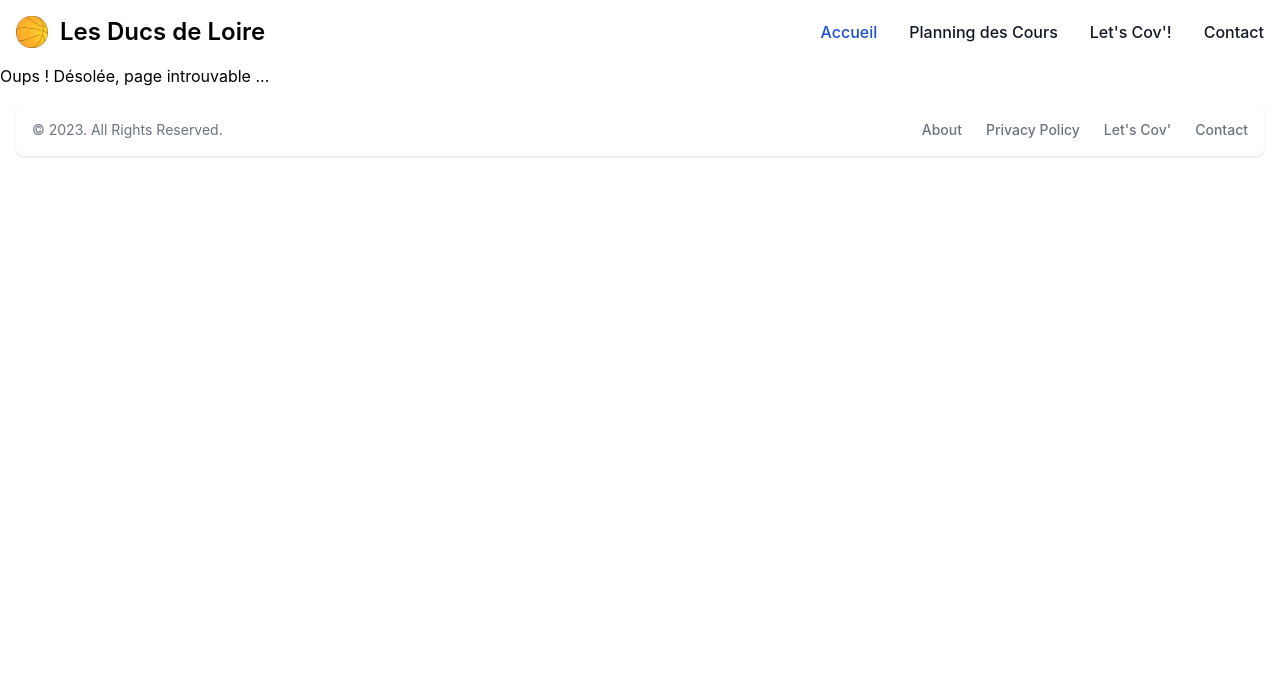
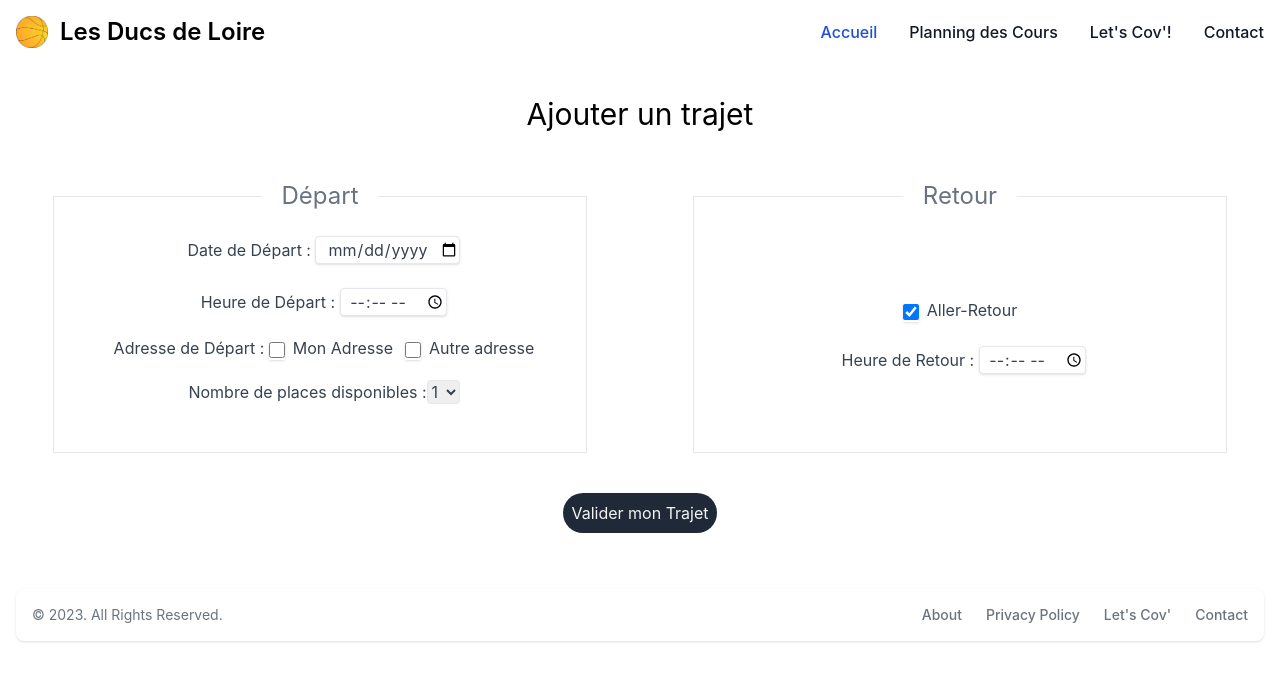
Before and after one commit to Chao-Ma5566/WorkshopEPSI, a React (Create React App) app in the folder Desktop/Workshop/front/: page /addTrajet in a window 1280 px wide. Shown: the top 680 px of the page. Built offline with nearby package versions, Linux system fonts and the light colour scheme.

Commit message:
addTrajet OK

```diff
--- a/Desktop/Workshop/front/output.css
+++ b/Desktop/Workshop/front/output.css
@@ -434,6 +434,100 @@ video {
   display: none;
 }
 
+h1 {
+  margin-top: 2rem;
+  margin-bottom: 2rem;
+  font-size: 1.875rem;
+  line-height: 2.25rem;
+}
+
+h2 {
+  margin-top: 0.5rem;
+  margin-bottom: 0.5rem;
+  font-size: 1.5rem;
+  line-height: 2rem;
+}
+
+button > :not([hidden]) ~ :not([hidden]) {
+  --tw-space-y-reverse: 0;
+  margin-top: calc(0.75rem * calc(1 - var(--tw-space-y-reverse)));
+  margin-bottom: calc(0.75rem * var(--tw-space-y-reverse));
+}
+
+button {
+  border-radius: 0.25rem;
+  --tw-bg-opacity: 1;
+  background-color: rgb(31 41 55 / var(--tw-bg-opacity));
+  padding-left: 0.375rem;
+  padding-right: 0.375rem;
+  padding-top: 0.125rem;
+  padding-bottom: 0.125rem;
+  --tw-text-opacity: 1;
+  color: rgb(243 244 246 / var(--tw-text-opacity));
+  transition-duration: 500ms;
+}
+
+button:hover {
+  --tw-bg-opacity: 1;
+  background-color: rgb(55 65 81 / var(--tw-bg-opacity));
+}
+
+input {
+  margin-top: 0.75rem;
+  margin-bottom: 0.75rem;
+  border-radius: 0.25rem;
+  border-width: 1px;
+  text-align: center;
+  --tw-text-opacity: 1;
+  color: rgb(55 65 81 / var(--tw-text-opacity));
+  --tw-shadow: 0 1px 3px 0 rgb(0 0 0 / 0.1), 0 1px 2px -1px rgb(0 0 0 / 0.1);
+  --tw-shadow-colored: 0 1px 3px 0 var(--tw-shadow-color), 0 1px 2px -1px var(--tw-shadow-color);
+  box-shadow: var(--tw-ring-offset-shadow, 0 0 #0000), var(--tw-ring-shadow, 0 0 #0000), var(--tw-shadow);
+}
+
+textarea {
+  width: 100%;
+  -webkit-appearance: none;
+          appearance: none;
+  border-radius: 0.25rem;
+  border-width: 1px;
+  padding-top: 0.5rem;
+  padding-bottom: 0.5rem;
+  padding-left: 0.75rem;
+  padding-right: 0.75rem;
+  --tw-text-opacity: 1;
+  color: rgb(55 65 81 / var(--tw-text-opacity));
+  --tw-shadow: 0 1px 3px 0 rgb(0 0 0 / 0.1), 0 1px 2px -1px rgb(0 0 0 / 0.1);
+  --tw-shadow-colored: 0 1px 3px 0 var(--tw-shadow-color), 0 1px 2px -1px var(--tw-shadow-color);
+  box-shadow: var(--tw-ring-offset-shadow, 0 0 #0000), var(--tw-ring-shadow, 0 0 #0000), var(--tw-shadow);
+}
+
+.a {
+  transition-duration: 200ms;
+}
+
+label {
+  margin-bottom: 0.5rem;
+  padding-top: 0.75rem;
+  padding-bottom: 0.75rem;
+  padding-left: 0.5rem;
+  --tw-text-opacity: 1;
+  color: rgb(55 65 81 / var(--tw-text-opacity));
+}
+
+select {
+  border-radius: 0.25rem;
+  border-width: 1px;
+  --tw-text-opacity: 1;
+  color: rgb(55 65 81 / var(--tw-text-opacity));
+}
+
+.admin form {
+  margin-top: 2rem;
+  --tw-bg-opacity: 1;
+  background-color: rgb(243 244 246 / var(--tw-bg-opacity));
+}
+
 *, ::before, ::after {
   --tw-border-spacing-x: 0;
   --tw-border-spacing-y: 0;
@@ -596,35 +690,6 @@ video {
   border-width: 0;
 }
 
-.absolute {
-  position: absolute;
-}
-
-.relative {
-  position: relative;
-}
-
-.inset-y-0 {
-  top: 0px;
-  bottom: 0px;
-}
-
-.left-0 {
-  left: 0px;
-}
-
-.right-0 {
-  right: 0px;
-}
-
-.float-right {
-  float: right;
-}
-
-.float-left {
-  float: left;
-}
-
 .m-4 {
   margin: 1rem;
 }
@@ -633,22 +698,29 @@ video {
   margin: auto;
 }
 
-.mx-2 {
-  margin-left: 0.5rem;
-  margin-right: 0.5rem;
-}
-
 .mx-auto {
   margin-left: auto;
   margin-right: auto;
+}
+
+.mb-10 {
+  margin-bottom: 2.5rem;
+}
+
+.mb-3 {
+  margin-bottom: 0.75rem;
+}
+
+.mb-6 {
+  margin-bottom: 1.5rem;
 }
 
 .mr-3 {
   margin-right: 0.75rem;
 }
 
-.mt-2 {
-  margin-top: 0.5rem;
+.mr-4 {
+  margin-right: 1rem;
 }
 
 .mt-3 {
@@ -659,12 +731,12 @@ video {
   margin-top: 1rem;
 }
 
-.mr-4 {
-  margin-right: 1rem;
+.block {
+  display: block;
 }
 
-.block {
-  display: block;
+.inline {
+  display: inline;
 }
 
 .flex {
@@ -691,56 +763,28 @@ video {
   height: 2rem;
 }
 
-.h-32 {
-  height: 8rem;
-}
-
-.min-h-full {
-  min-height: 100%;
-}
-
-.min-h-screen {
-  min-height: 100vh;
+.w-1\/2 {
+  width: 50%;
 }
 
 .w-10 {
   width: 2.5rem;
 }
 
+.w-4 {
+  width: 1rem;
+}
+
 .w-5 {
   width: 1.25rem;
-}
-
-.w-full {
-  width: 100%;
-}
-
-.w-16 {
-  width: 4rem;
-}
-
-.w-32 {
-  width: 8rem;
-}
-
-.w-48 {
-  width: 12rem;
-}
-
-.w-60 {
-  width: 15rem;
 }
 
 .w-80 {
   width: 20rem;
 }
 
-.w-40 {
-  width: 10rem;
-}
-
-.w-1\/2 {
-  width: 50%;
+.w-full {
+  width: 100%;
 }
 
 .max-w-screen-xl {
@@ -779,12 +823,20 @@ video {
   border-radius: 0.25rem;
 }
 
+.rounded-full {
+  border-radius: 9999px;
+}
+
 .rounded-lg {
   border-radius: 0.5rem;
 }
 
 .border {
   border-width: 1px;
+}
+
+.border-solid {
+  border-style: solid;
 }
 
 .border-gray-100 {
@@ -807,11 +859,6 @@ video {
   background-color: rgb(249 250 251 / var(--tw-bg-opacity));
 }
 
-.bg-neutral-50 {
-  --tw-bg-opacity: 1;
-  background-color: rgb(250 250 250 / var(--tw-bg-opacity));
-}
-
 .bg-white {
   --tw-bg-opacity: 1;
   background-color: rgb(255 255 255 / var(--tw-bg-opacity));
@@ -825,49 +872,46 @@ video {
   padding: 1rem;
 }
 
+.px-5 {
+  padding-left: 1.25rem;
+  padding-right: 1.25rem;
+}
+
 .py-2 {
   padding-top: 0.5rem;
   padding-bottom: 0.5rem;
+}
+
+.pb-5 {
+  padding-bottom: 1.25rem;
 }
 
 .pl-3 {
   padding-left: 0.75rem;
 }
 
+.pl-5 {
+  padding-left: 1.25rem;
+}
+
 .pr-4 {
   padding-right: 1rem;
-}
-
-.pb-20 {
-  padding-bottom: 5rem;
-}
-
-.pb-10 {
-  padding-bottom: 2.5rem;
-}
-
-.pt-10 {
-  padding-top: 2.5rem;
-}
-
-.pt-8 {
-  padding-top: 2rem;
 }
 
 .pt-5 {
   padding-top: 1.25rem;
 }
 
-.pb-5 {
-  padding-bottom: 1.25rem;
-}
-
-.pl-5 {
-  padding-left: 1.25rem;
+.pr-3 {
+  padding-right: 0.75rem;
 }
 
 .text-center {
   text-align: center;
+}
+
+.align-middle {
+  vertical-align: middle;
 }
 
 .text-2xl {
@@ -875,19 +919,14 @@ video {
   line-height: 2rem;
 }
 
+.text-3xl {
+  font-size: 1.875rem;
+  line-height: 2.25rem;
+}
+
 .text-sm {
   font-size: 0.875rem;
   line-height: 1.25rem;
-}
-
-.text-4xl {
-  font-size: 2.25rem;
-  line-height: 2.5rem;
-}
-
-.text-3xl {
-  font-size: 1.875rem;
-  line-height: 2.25rem;
 }
 
 .text-xl {
@@ -903,14 +942,14 @@ video {
   font-weight: 600;
 }
 
+.text-blue-500 {
+  --tw-text-opacity: 1;
+  color: rgb(59 130 246 / var(--tw-text-opacity));
+}
+
 .text-gray-500 {
   --tw-text-opacity: 1;
   color: rgb(107 114 128 / var(--tw-text-opacity));
-}
-
-.text-gray-700 {
-  --tw-text-opacity: 1;
-  color: rgb(55 65 81 / var(--tw-text-opacity));
 }
 
 .text-gray-900 {
@@ -918,14 +957,14 @@ video {
   color: rgb(17 24 39 / var(--tw-text-opacity));
 }
 
+.text-indigo-600 {
+  --tw-text-opacity: 1;
+  color: rgb(79 70 229 / var(--tw-text-opacity));
+}
+
 .text-white {
   --tw-text-opacity: 1;
   color: rgb(255 255 255 / var(--tw-text-opacity));
-}
-
-.text-blue-500 {
-  --tw-text-opacity: 1;
-  color: rgb(59 130 246 / var(--tw-text-opacity));
 }
 
 .underline {
@@ -936,12 +975,6 @@ video {
   --tw-shadow: 0 1px 3px 0 rgb(0 0 0 / 0.1), 0 1px 2px -1px rgb(0 0 0 / 0.1);
   --tw-shadow-colored: 0 1px 3px 0 var(--tw-shadow-color), 0 1px 2px -1px var(--tw-shadow-color);
   box-shadow: var(--tw-ring-offset-shadow, 0 0 #0000), var(--tw-ring-shadow, 0 0 #0000), var(--tw-shadow);
-}
-
-.drop-shadow {
-  --tw-drop-shadow: drop-shadow(0 1px 2px rgb(0 0 0 / 0.1)) drop-shadow(0 1px 1px rgb(0 0 0 / 0.06));
-  -webkit-filter: var(--tw-blur) var(--tw-brightness) var(--tw-contrast) var(--tw-grayscale) var(--tw-hue-rotate) var(--tw-invert) var(--tw-saturate) var(--tw-sepia) var(--tw-drop-shadow);
-          filter: var(--tw-blur) var(--tw-brightness) var(--tw-contrast) var(--tw-grayscale) var(--tw-hue-rotate) var(--tw-invert) var(--tw-saturate) var(--tw-sepia) var(--tw-drop-shadow);
 }
 
 body {
@@ -1095,10 +1128,6 @@ code {
     padding: 0px;
   }
 
-  .md\:p-6 {
-    padding: 1.5rem;
-  }
-
   .md\:text-blue-700 {
     --tw-text-opacity: 1;
     color: rgb(29 78 216 / var(--tw-text-opacity));
@@ -1134,3 +1163,17 @@ code {
     }
   }
 }
+
+@media (min-width: 1024px) {
+  .lg\:flex {
+    display: flex;
+  }
+
+  .lg\:w-5\/12 {
+    width: 41.666667%;
+  }
+
+  .lg\:justify-around {
+    justify-content: space-around;
+  }
+}
--- /dev/null
+++ b/Desktop/Workshop/front/src/components/AddTrajet.jsx
@@ -0,0 +1,162 @@
+import React, { useState } from 'react';
+import axios from "axios";
+import { useEffect } from 'react';
+
+const AddTrajet = () => {
+    const [ addressIsChecked, setAddressIsChecked ] = useState(false);
+    const [ retourIsChecked, setRetourIsChecked ] = useState(true);
+    const [ autreAddressIsChecked, setAutreAddressIsChecked] = useState(false);
+
+    const [user, setUser] = useState({
+        ID: 1,
+        Numero_de_rue: 13,
+        Nom_de_rue: "Rue Général De Gaulle",
+        Code_postale: 44000,
+        Ville: "Nantes",
+    });
+
+    const [ newTrajet, setNewTrajet ] = useState({
+        ID_de_l_utilisateur_conducteur: '',
+        Places_disponibles: '',
+        Date_de_depart: '',
+        Heure_de_la_demande: '',
+        Adresse_de_depart: '',
+        Aller_ou_retour: '',
+        Heure_de_retour: ''
+    })
+
+    useEffect(() => {
+        if (addressIsChecked) {
+          setAutreAddressIsChecked(false);
+        }
+      }, [addressIsChecked]);
+
+      useEffect(() => {
+        if (autreAddressIsChecked) {
+          setAddressIsChecked(false);
+        }
+      }, [autreAddressIsChecked]);
+
+    const toggleCheckbox = () => {
+        setAddressIsChecked(!addressIsChecked);
+        if (addressIsChecked) {
+            setAutreAddressIsChecked(false);
+          }
+    };
+
+    const toggleCheckboxAutre = () => {
+        setAutreAddressIsChecked(!autreAddressIsChecked);
+        if (autreAddressIsChecked) {
+            setAddressIsChecked(false);
+          }
+    };
+
+    const toggleCheckboxRetour = () => {
+        setRetourIsChecked(!retourIsChecked)
+    }
+
+    const handleChange = (e) => {
+        const {name, value} = e.target
+        setNewTrajet({...newTrajet,[name]:value})
+    }
+
+     const submit = (e) => {
+        e.preventDefault();
+        let data = {
+            ID_de_l_utilisateur_conducteur: newTrajet.ID_de_l_utilisateur_conducteur ,
+            Places_disponibles: '',
+            Date_de_depart: '',
+            Heure_de_la_demande: '',
+            Adresse_de_depart: '',
+            Aller_ou_retour: '',
+            Heure_de_retour: ''
+        }
+
+        if(addressIsChecked && retourIsChecked) {
+            data.Adresse_de_depart = user.Numero_de_rue + user.Nom_de_rue + user.Code_postale + user.Ville;
+            data.Aller_ou_retour = true;
+            data.Heure_de_retour = newTrajet.Heure_de_retour;
+
+        } else if (addressIsChecked && !retourIsChecked) {
+            data.Adresse_de_depart = user.Numero_de_rue + user.Nom_de_rue + user.Code_postale + user.Ville;
+            data.Aller_ou_retour = false;
+            data.Heure_de_retour = '';
+
+        } else if (autreAddressIsChecked && retourIsChecked) {
+            data.Adresse_de_depart = newTrajet.Numero_de_rue + newTrajet.Nom_de_rue + newTrajet.Code_postale + newTrajet.Ville;
+            data.Aller_ou_retour = true;
+            data.Heure_de_retour = newTrajet.Heure_de_retour;
+
+        } else if (autreAddressIsChecked && !retourIsChecked) {
+            data.Adresse_de_depart = newTrajet.Numero_de_rue + newTrajet.Nom_de_rue + newTrajet.Code_postale + newTrajet.Ville;
+            data.Aller_ou_retour = false;
+            data.Heure_de_retour = '';
+        }
+
+    //     axios.post(`${BASE_URL}/addTrajet`,{data})
+    //    .catch(err => console.log(err))
+    }
+
+    return(
+        <div className="text-center">
+            <h1>Ajouter un trajet</h1>
+            <form onSubmit={submit} className="lg:flex lg:justify-around">
+                <fieldset className="mt-4 mb-10 border inline w-full lg:w-5/12">
+                    <legend className = "mb-3 text-2xl text-gray-500 px-5">Départ</legend>
+                    <div>
+                        <label>Date de Départ : <input className="border-solid" type="date" name="date-depart" value={newTrajet.Date_de_depart} /> </label>
+                    </div>
+                    <div>
+                        <label>Heure de Départ : <input type="time" name="heure-depart" value={newTrajet.Heure_de_la_demande}/></label>
+                    </div>
+                    <div>
+                        <label className="mb-6">Adresse de Départ : <input type="checkbox" className="form-checkbox text-indigo-600 h-5 w-4 align-middle" checked={addressIsChecked} value={addressIsChecked} onChange={toggleCheckbox} ></input>
+                        <label className="mt-4 pr-3">Mon Adresse</label></label>
+                        <input type="checkbox" className="form-checkbox text-indigo-600 h-5 w-4 align-middle" checked={autreAddressIsChecked} value={autreAddressIsChecked} onChange={toggleCheckboxAutre} ></input><label className="mb-6">Autre adresse</label>
+                    </div>
+                    {autreAddressIsChecked && (
+                        <div>
+                            <label>Numéro : </label>
+                            <input value={newTrajet.Numero_de_rue} type='text' onChange={handleChange}></input><br></br>
+                            <label>Nom de la rue : </label>
+                            <input value={newTrajet.Nom_de_rue} type='text' onChange={handleChange}></input><br></br>
+                            <label>Code Postal : </label>
+                            <input value={newTrajet.Code_postale}type='text' onChange={handleChange}></input><br></br>
+                            <label>Ville : </label>
+                            <input value={newTrajet.Ville} type='text' onChange={handleChange}></input>
+                        </div>
+
+                    )}
+
+                    <div className="py-2">
+                        <label>Nombre de places disponibles :
+                            <select name = "places-dispo" className="mb-10" value={newTrajet.Places_disponibles}>
+                                <option value={1}>1</option>
+                                <option value={2}>2</option>
+                                <option value={3}>3</option>
+                                <option value={4}>4</option>
+                                <option value={5}>5</option>
+                                <option value={6}>6</option>
+                            </select>
+                        </label>
+                    </div>
+                </fieldset>
+                <fieldset className=" flex flex-col justify-center mt-4 mb-10 border inline w-full lg:w-5/12">
+                    <legend className = "text-2xl px-5 text-gray-500 mb-3">Retour</legend>
+                    <div>
+                        <input type="checkbox" className="align-middle form-checkbox text-indigo-600 h-5 w-4" checked={retourIsChecked} value={retourIsChecked} onChange={toggleCheckboxRetour}></input><label>Aller-Retour</label>
+                    </div>
+                    {retourIsChecked && (
+                    <div>
+                        <label>Heure de Retour : <input type="time" name="heure-depart" /></label>
+                    </div>)}
+                </fieldset>
+            </form>
+            <div className="justify-center">
+                <button className="tems-center mb-10 bg-bleu-500 rounded-full h-10 p-2 hover:bg-yellow">Valider mon Trajet</button>
+            </div>
+        </div>
+        )
+}
+
+export default AddTrajet
--- a/Desktop/Workshop/front/src/components/Navbar.jsx
+++ b/Desktop/Workshop/front/src/components/Navbar.jsx
@@ -1,33 +1,34 @@
 import ball from "../assert/img/ball.png"
+import { NavLink } from "react-router-dom"
 
 const NavBar = (props) => {
 
     return (
-            <nav class="bg-white border-gray-200 dark:bg-gray-900">
-            <div class="max-w-screen-xl flex flex-wrap items-center justify-between mx-auto p-4">
-                <a href="https://flowbite.com/" class="flex items-center">
-                    <img src={ball} class="h-8 mr-3" alt="Ducs Logo" />
-                    <span class="self-center text-2xl font-semibold whitespace-nowrap dark:text-white">Les Ducs de Loire</span>
-                </a>
-                <button data-collapse-toggle="navbar-default" type="button" class="inline-flex items-center p-2 w-10 h-10 justify-center text-sm text-gray-500 rounded-lg md:hidden hover:bg-gray-100 focus:outline-none focus:ring-2 focus:ring-gray-200 dark:text-gray-400 dark:hover:bg-gray-700 dark:focus:ring-gray-600" aria-controls="navbar-default" aria-expanded="false">
-                    <span class="sr-only">Open main menu</span>
-                    <svg class="w-5 h-5" aria-hidden="true" xmlns="http://www.w3.org/2000/svg" fill="none" viewBox="0 0 17 14">
+            <nav className="bg-white border-gray-200 dark:bg-gray-900">
+            <div className="max-w-screen-xl flex flex-wrap items-center justify-between mx-auto p-4">
+                <NavLink href="https://flowbite.com/" className="flex items-center">
+                    <img src={ball} className="h-8 mr-3" alt="Ducs Logo" />
+                    <span className="self-center text-2xl font-semibold whitespace-nowrap dark:text-white">Les Ducs de Loire</span>
+                </NavLink>
+                <button data-collapse-toggle="navbar-default" type="button" className="inline-flex items-center p-2 w-10 h-10 justify-center text-sm text-gray-500 rounded-lg md:hidden hover:bg-gray-100 focus:outline-none focus:ring-2 focus:ring-gray-200 dark:text-gray-400 dark:hover:bg-gray-700 dark:focus:ring-gray-600" aria-controls="navbar-default" aria-expanded="false">
+                    <span className="sr-only">Open main menu</span>
+                    <svg className="w-5 h-5" aria-hidden="true" xmlns="http://www.w3.org/2000/svg" fill="none" viewBox="0 0 17 14">
                         <path stroke="currentColor" stroke-linecap="round" stroke-linejoin="round" stroke-width="2" d="M1 1h15M1 7h15M1 13h15"/>
                     </svg>
                 </button>
-                <div class="hidden w-full md:block md:w-auto" id="navbar-default">
-                    <ul class="font-medium flex flex-col p-4 md:p-0 mt-4 border border-gray-100 rounded-lg bg-gray-50 md:flex-row md:space-x-8 md:mt-0 md:border-0 md:bg-white dark:bg-gray-800 md:dark:bg-gray-900 dark:border-gray-700">
+                <div className="hidden w-full md:block md:w-auto" id="navbar-default">
+                    <ul className="font-medium flex flex-col p-4 md:p-0 mt-4 border border-gray-100 rounded-lg bg-gray-50 md:flex-row md:space-x-8 md:mt-0 md:border-0 md:bg-white dark:bg-gray-800 md:dark:bg-gray-900 dark:border-gray-700">
                         <li>
-                        <a href="#" class="block py-2 pl-3 pr-4 text-white bg-blue-700 rounded md:bg-transparent md:text-blue-700 md:p-0 dark:text-white md:dark:text-blue-500" aria-current="page">Accueil</a>
+                        <NavLink to="/" className="block py-2 pl-3 pr-4 text-white bg-blue-700 rounded md:bg-transparent md:text-blue-700 md:p-0 dark:text-white md:dark:text-blue-500" aria-current="page">Accueil</NavLink>
                         </li>
                         <li>
-                        <a href="#" class="block py-2 pl-3 pr-4 text-gray-900 rounded hover:bg-gray-100 md:hover:bg-transparent md:border-0 md:hover:text-blue-700 md:p-0 dark:text-white md:dark:hover:text-blue-500 dark:hover:bg-gray-700 dark:hover:text-white md:dark:hover:bg-transparent">Planning des Cours</a>
+                        <NavLink href="#" className="block py-2 pl-3 pr-4 text-gray-900 rounded hover:bg-gray-100 md:hover:bg-transparent md:border-0 md:hover:text-blue-700 md:p-0 dark:text-white md:dark:hover:text-blue-500 dark:hover:bg-gray-700 dark:hover:text-white md:dark:hover:bg-transparent">Planning des Cours</NavLink>
                         </li>
                         <li>
-                        <a href="#" class="block py-2 pl-3 pr-4 text-gray-900 rounded hover:bg-gray-100 md:hover:bg-transparent md:border-0 md:hover:text-blue-700 md:p-0 dark:text-white md:dark:hover:text-blue-500 dark:hover:bg-gray-700 dark:hover:text-white md:dark:hover:bg-transparent">Let's Cov'!</a>
+                        <NavLink to="/co-voiturage" className="block py-2 pl-3 pr-4 text-gray-900 rounded hover:bg-gray-100 md:hover:bg-transparent md:border-0 md:hover:text-blue-700 md:p-0 dark:text-white md:dark:hover:text-blue-500 dark:hover:bg-gray-700 dark:hover:text-white md:dark:hover:bg-transparent">Let's Cov'!</NavLink>
                         </li>
                         <li>
-                        <a href="#" class="block py-2 pl-3 pr-4 text-gray-900 rounded hover:bg-gray-100 md:hover:bg-transparent md:border-0 md:hover:text-blue-700 md:p-0 dark:text-white md:dark:hover:text-blue-500 dark:hover:bg-gray-700 dark:hover:text-white md:dark:hover:bg-transparent">Contact</a>
+                        <NavLink href="#" className="block py-2 pl-3 pr-4 text-gray-900 rounded hover:bg-gray-100 md:hover:bg-transparent md:border-0 md:hover:text-blue-700 md:p-0 dark:text-white md:dark:hover:text-blue-500 dark:hover:bg-gray-700 dark:hover:text-white md:dark:hover:bg-transparent">Contact</NavLink>
                         </li>
 
                     </ul>
--- a/Desktop/Workshop/front/src/index.css
+++ b/Desktop/Workshop/front/src/index.css
@@ -1,6 +1,45 @@
 @tailwind base;
 @tailwind components;
 @tailwind utilities;
+
+@layer base{
+  h1 {
+    @apply text-3xl my-8
+  }
+  h2{
+    @apply text-2xl my-2
+  }
+  button {
+    @apply text-gray-100 bg-gray-800 rounded px-1.5 py-0.5 space-y-3 hover:bg-gray-700 duration-500;
+  }
+  input {
+    @apply shadow  border text-center rounded text-gray-700 my-3;
+  }
+  textarea {
+    @apply shadow appearance-none border rounded w-full py-2 px-3 text-gray-700;
+  }
+  .admin-header {
+    @apply mt-4 pt-10 pb-5 border-b-2 relative;
+  }
+  .container-admin {
+    @apply px-4 md:px-16 text-gray-100 w-full border-gray-500 overflow-auto;
+  }
+  .a {
+    @apply duration-200;
+  }
+  .valided{
+    @apply opacity-50 line-through;
+  }
+  label {
+    @apply text-gray-700 mb-2 py-3 pl-2
+  }
+  select {
+    @apply text-gray-700 border rounded
+  }
+  .admin form {
+    @apply bg-gray-100 mt-8
+  }
+}
 
 body {
   margin: 0;
--- a/Desktop/Workshop/front/src/tools/routes.js
+++ b/Desktop/Workshop/front/src/tools/routes.js
@@ -1,9 +1,10 @@
 import Error404 from '../components/Error404.jsx'
 import Home from "../components/Home.jsx"
+import AddTrajet from "../components/AddTrajet"
 
 const routes = [
     {path:"/", component:<Home />},
-
+    {path:"/addTrajet", component:<AddTrajet />},
     {path:"/*", component:<Error404 />}
 
 ]
```
